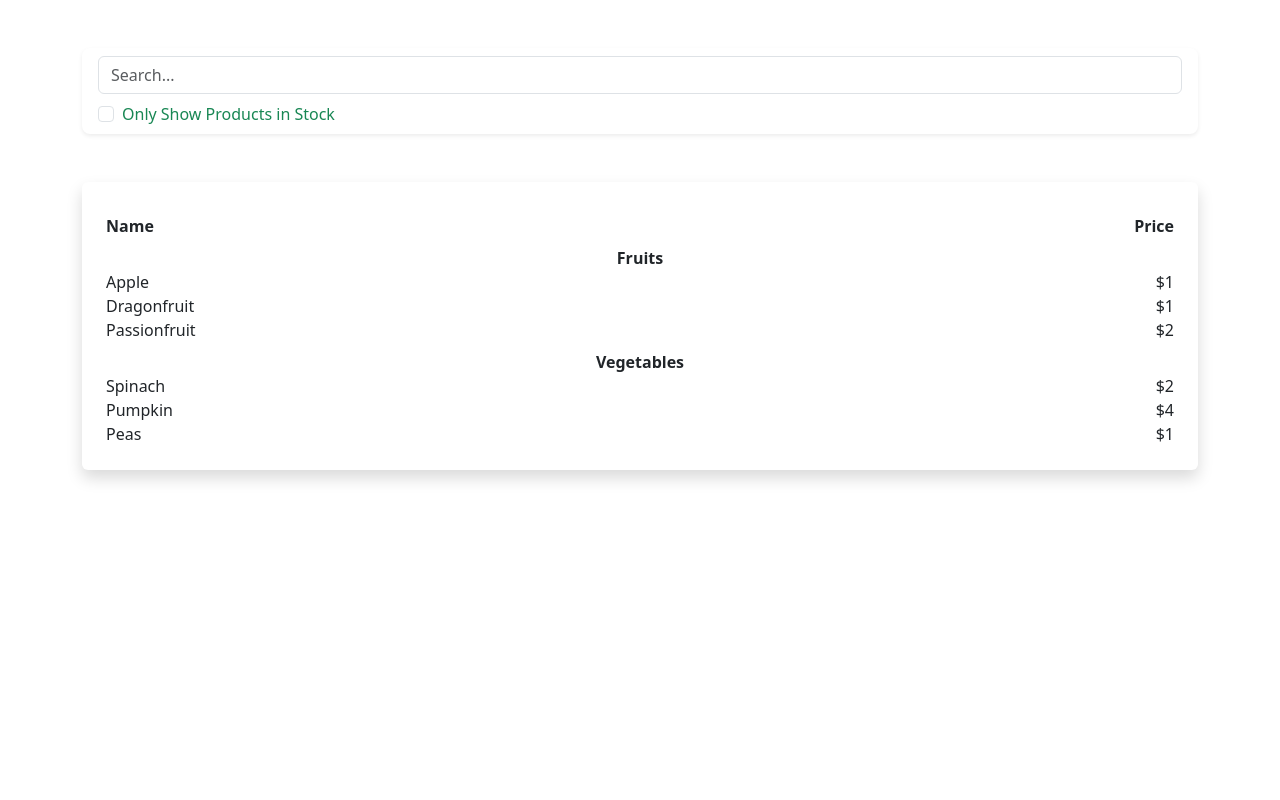
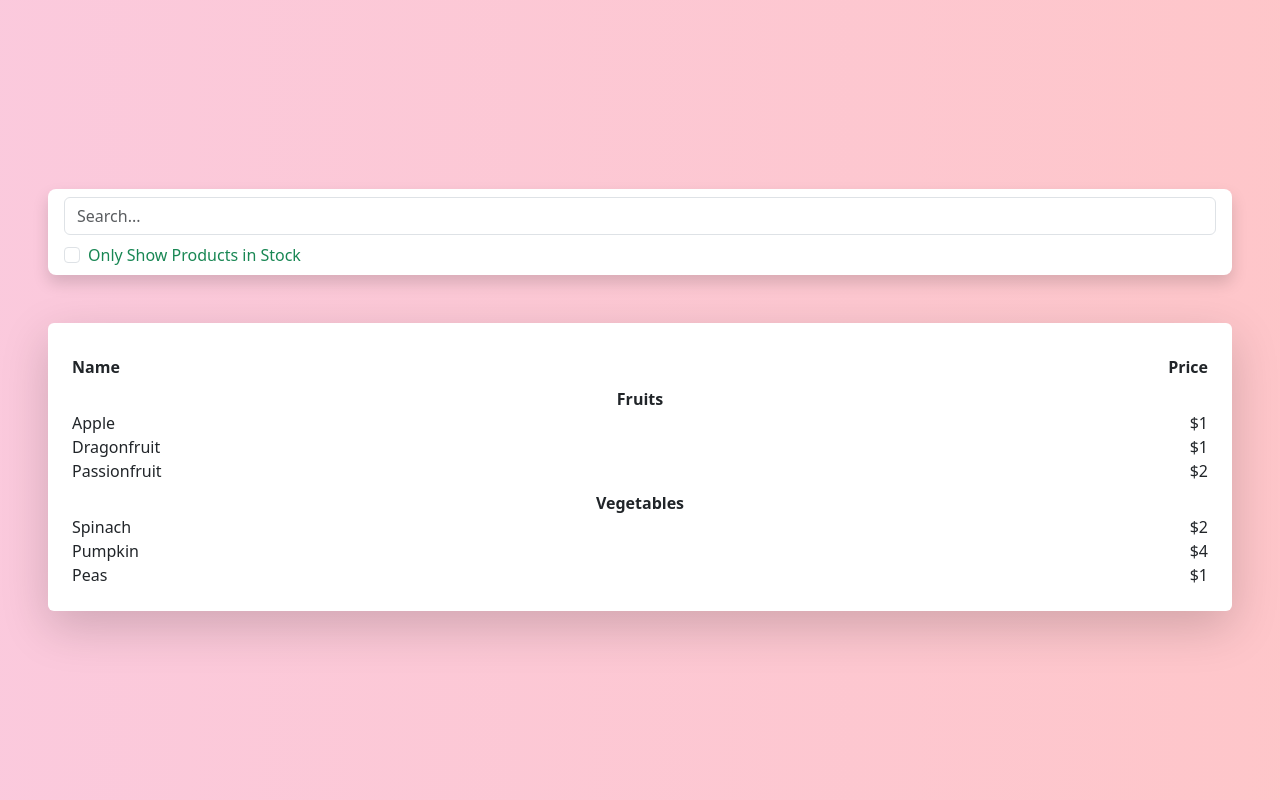
Before and after one commit to tauheedbuttt/Techlift-Project, a React (Create React App) app: page / in a window 1280 px wide. Built offline with nearby package versions, Linux system fonts and the light colour scheme.

Commit message:
Styling styling

```diff
--- /dev/null
+++ b/src/App.css
@@ -0,0 +1,18 @@
+.table-page{
+    height: 100vh;
+    background: linear-gradient(90deg, #a781ff8f, #f5d0ff, #ffc5c5);
+    background-size: 600% 600%;
+    animation: gradientAnimation 15s ease infinite;
+  }
+
+  @keyframes gradientAnimation {
+    0% {
+      background-position: 0% 50%;
+    }
+    50% {
+      background-position: 100% 50%;
+    }
+    100% {
+      background-position: 0% 50%;
+    }
+  }
--- a/src/App.js
+++ b/src/App.js
@@ -1,4 +1,5 @@
 import React, { useState } from 'react'
+import './App.css';
 import { data } from './config/constants';
 
 import SearchBar from './components/SearchBar';
@@ -16,7 +17,7 @@ const App = () => {
   ));
 
   return (
-    <div className='container d-flex flex-column pt-5 pb-5 gap-5'>
+    <div className='table-page d-flex flex-column justify-content-center pt-5 pb-5 ps-5 pe-5 gap-5'>
       <SearchBar search={search} setSearch={setSearch} stock={stock} setStock={setStock} />
       <Table labels={labels} data={filtered} />
     </div>
--- a/src/components/SearchBar.js
+++ b/src/components/SearchBar.js
@@ -2,7 +2,7 @@ import React from 'react'
 
 const SearchBar = ({ search, setSearch, stock, setStock }) => {
     return (
-        <div className='p-2 bg-white rounded-3 shadow-sm ps-3 pe-3'>
+        <div className='p-2 bg-white rounded-3 shadow ps-3 pe-3'>
             <input
                 className='form-control'
                 value={search}
--- a/src/components/Table.js
+++ b/src/components/Table.js
@@ -6,7 +6,7 @@ const Table = ({ labels, data }) => {
     const categories = Array.from(new Set(data.map(item => item.category)));
     return (
         <div>
-            <div className='d-flex flex-column rounded shadow bg-white p-4'>
+            <div className='d-flex flex-column rounded shadow-lg bg-white p-4'>
                 <Labels labels={labels} />
                 {
                     categories?.map((category, index) => (
```
